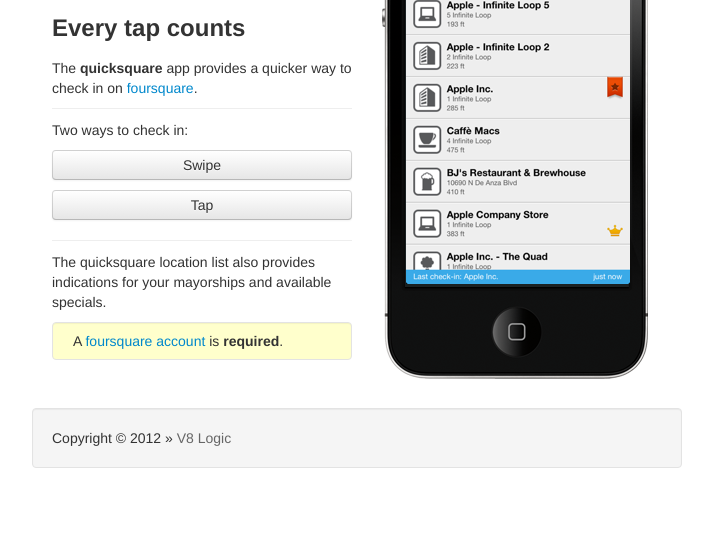
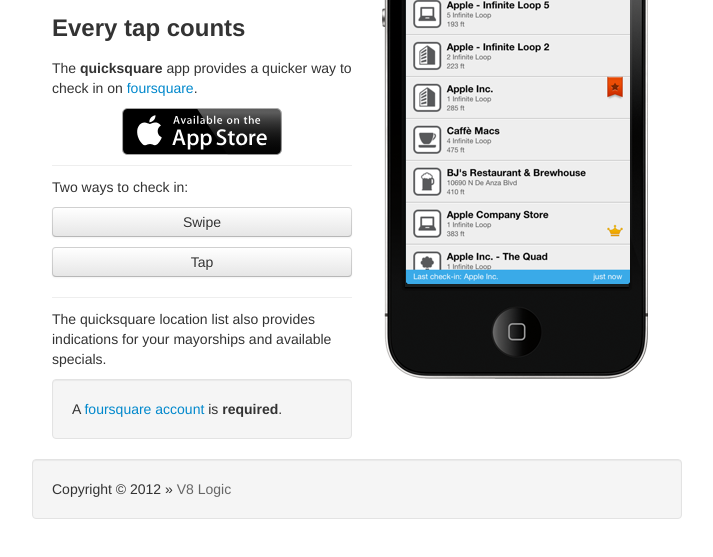
Before and after one commit to veader/Quicksquare-Website, a plain HTML site: page index.html in a window 1280 px wide. Shown: the part 169-726 px from the top of the page, without its empty margins (283-996 px from the left). Drawn offline with nearby package versions, Linux system fonts and the light colour scheme.

Commit message:
adding in available on app store svg

```diff
--- a/index.html
+++ b/index.html
@@ -35,6 +35,7 @@
       }
       #app-desc { min-height:410px; }
       #app-desc ul li { padding-bottom:10px; }
+      #app-store { width:160px;margin:0 auto;"> }
       #required { background-color:#FFC;padding:8px 20px; }
     </style>
   </head>
@@ -51,6 +52,11 @@
             The <strong>quicksquare</strong> app provides a quicker way to
             check in on <a href="http://foursquare.com/">foursquare</a>.
           </p>
+          <div id="app-store">
+            <a href="http://quicksquareapp.com">
+              <img src="img/app_store.svg" id="app-store"/>
+            </a>
+          </div>
           <hr />
 
           <p>Two ways to check in:</p>
```
Also changed, not shown: img/app_store.svg (added).
